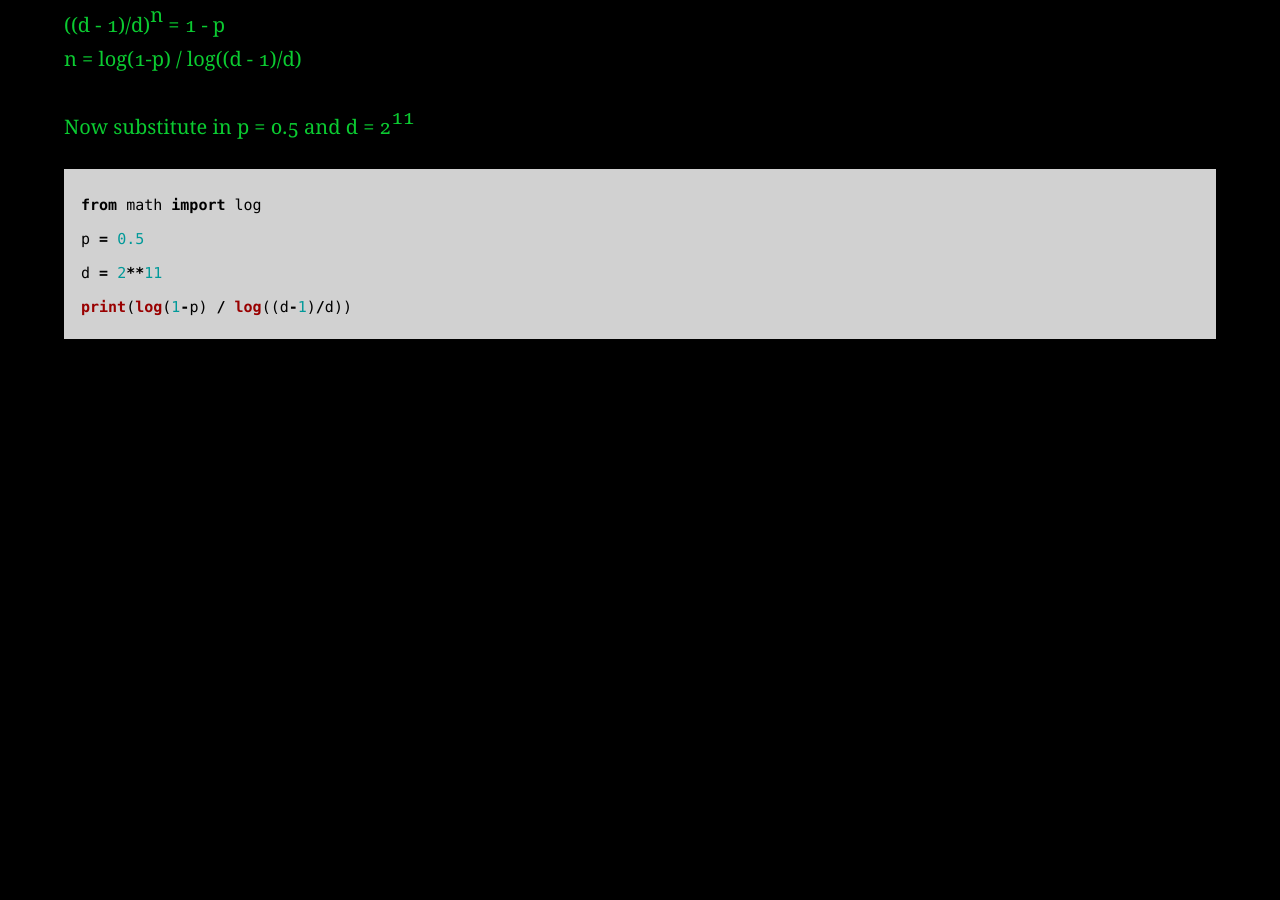
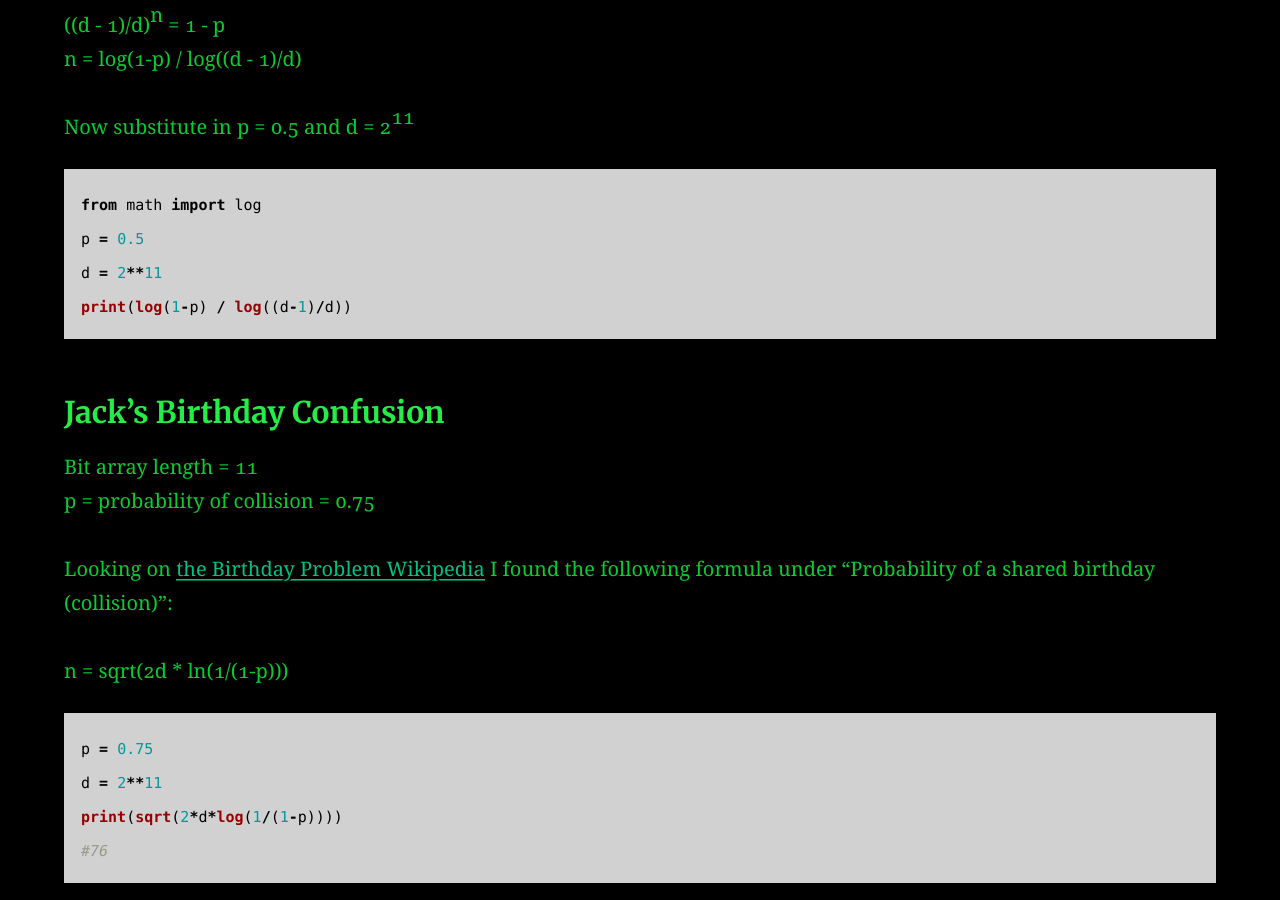
Before and after one commit to AC01010/Connor-McCartney.github.io, a Jekyll site: the page built from _posts/2002-01-10-CryptohackHASHprob.md, in a window 1280 px wide and 900 px high, scrolled down 579 px. Built offline with Jekyll 4.4.1, drawn with Linux system fonts in a browser that asks for light colours; before the commit the page ends 952 px from its top, so only the background shows below that.

Commit message:
Update 2002-01-10-CryptohackHASHprob.md

````diff
--- a/_posts/2002-01-10-CryptohackHASHprob.md
+++ b/_posts/2002-01-10-CryptohackHASHprob.md
@@ -30,3 +30,18 @@ p = 0.5
 d = 2**11
 print(log(1-p) / log((d-1)/d))
 ```
+### Jack's Birthday Confusion
+
+Bit array length = 11 <br>
+p = probability of collision = 0.75
+
+Looking on [the Birthday Problem Wikipedia](https://en.wikipedia.org/wiki/Birthday_problem) I found the following formula under "Probability of a shared birthday (collision)":
+
+n = sqrt(2d * ln(1/(1-p)))
+
+```python
+p = 0.75
+d = 2**11
+print(sqrt(2*d*log(1/(1-p))))
+#76
+```
````
